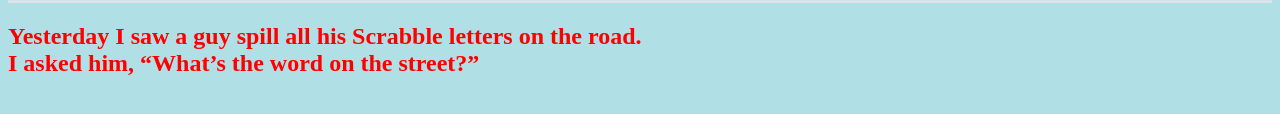
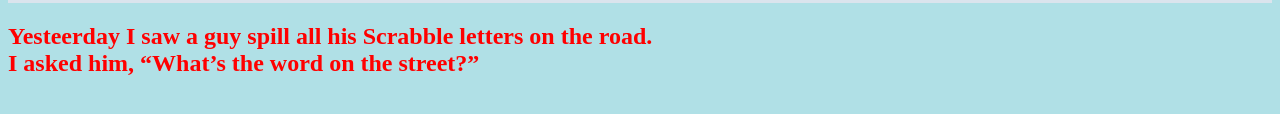
Before and after one commit to HenryB007/HenryB007.github.io, a plain HTML site: page index.html in a window 1280 px wide. Shown: the part 916-1030 px from the top of the page. Drawn offline with Linux system fonts and the light colour scheme.

Commit message:
Update index.html

```diff
--- a/index.html
+++ b/index.html
@@ -23,6 +23,6 @@
 
 </div>
 </div>
-<h2><right>Yesterday I saw a guy spill all his Scrabble letters on the road. <br>I asked him, “What’s the word on the street?”</right></h2>
+<h2><right>Yesteerday I saw a guy spill all his Scrabble letters on the road. <br>I asked him, “What’s the word on the street?”</right></h2>
 </body>
 </html>
```
